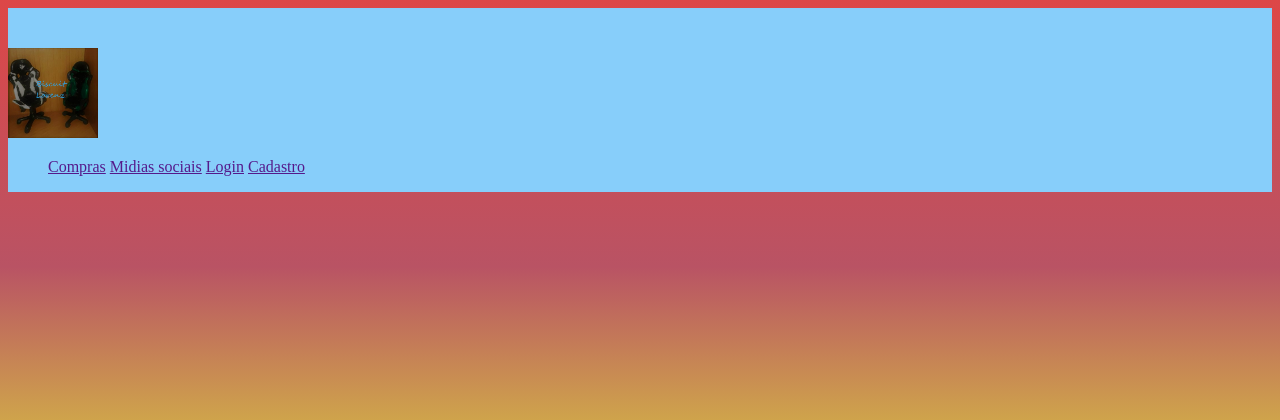
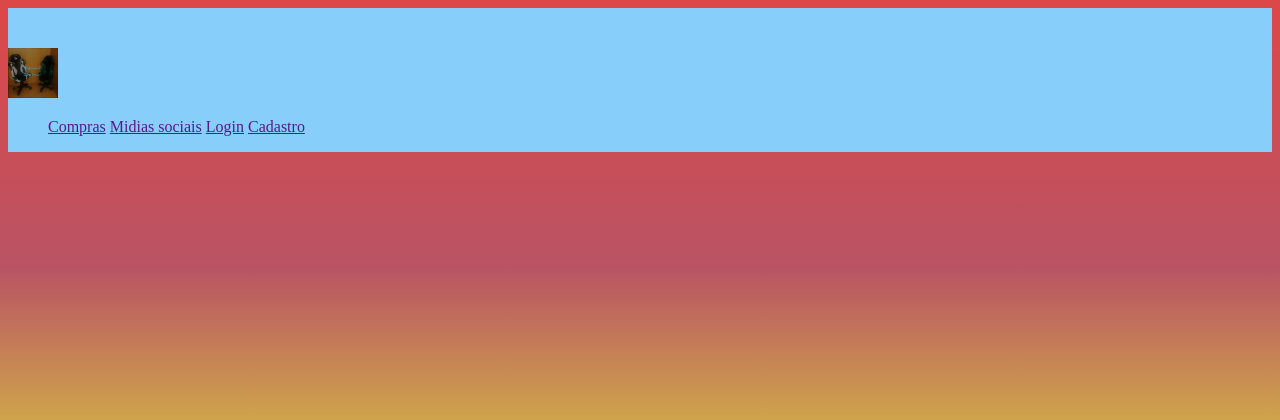
Before and after one commit to LorenzoMartins7/Biscuit-Lorenzo, a PHP site: page / in a window 1280 px wide. Shown: the top 420 px of the page. Run offline with PHP 8.4, Linux system fonts and the light colour scheme.

Commit message:
modificaçoes

```diff
--- a/style.css
+++ b/style.css
@@ -1,6 +1,9 @@
 body{
     background-image: linear-gradient(to top,white, rgb(223, 223, 57), rgb(185, 83, 100), rgb(221, 71, 71));
     background-attachment: fixed;
+}
+*{
+
 }
 header{
     background-color: lightskyblue;
@@ -11,6 +14,6 @@ div{
     display: inline-block;
 }
 header > div#menu > div > img{
-    width: 90px;
-    height: 90px;
+    width: 50px;
+    height: 50px;
 }
```
